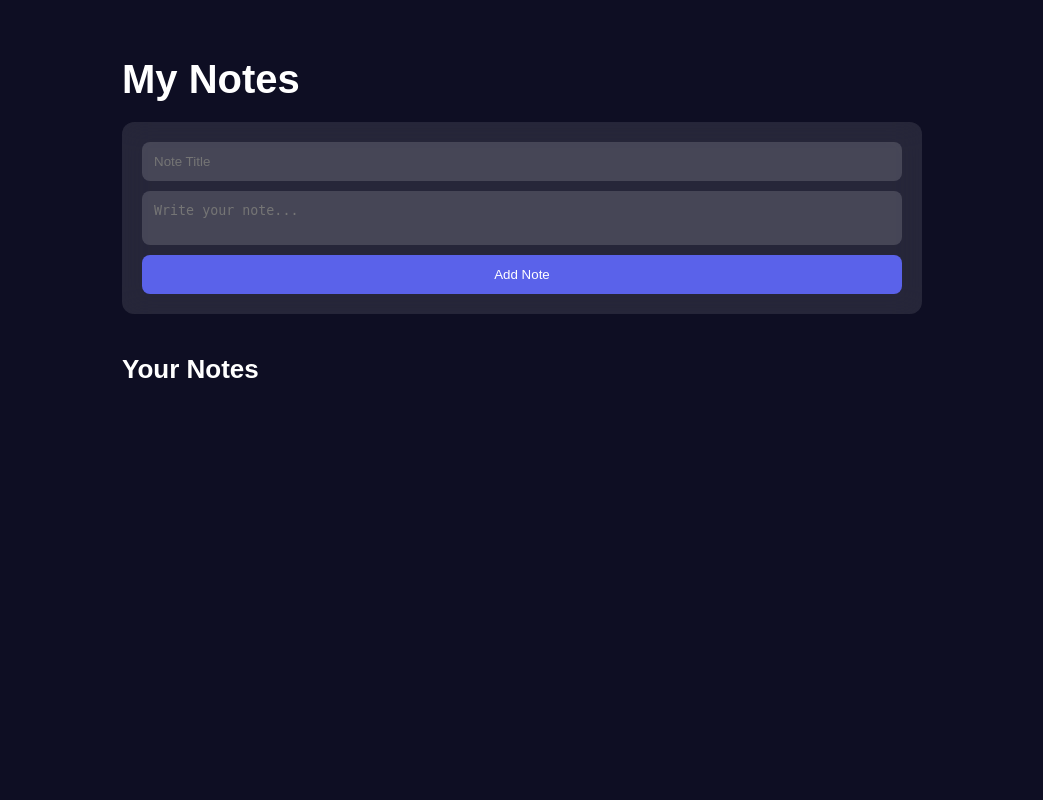
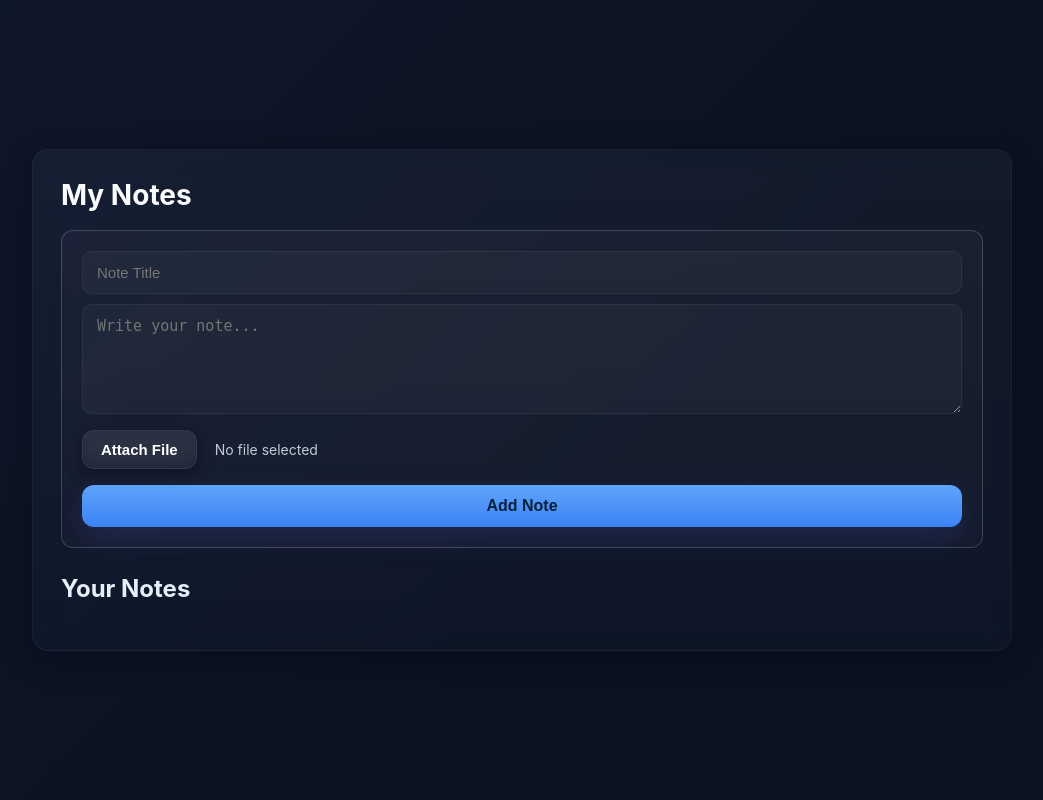
Before and after one commit to Saybrone/StudySphere, a FastAPI app: template templates/my_notes.html in a window 1280 px wide. Shown: the whole page, without its empty margins (118-1161 px from the left). Run offline with FastAPI, Linux system fonts and the light colour scheme; the template is opened without the code that fills it, so the values that code supplies are empty.

Commit message:
Added MyNotes Feature

```diff
--- a/app/main.py
+++ b/app/main.py
@@ -1,17 +1,21 @@
-from fastapi import FastAPI, Depends, HTTPException, Request, Form, Cookie
+from fastapi import FastAPI, Depends, HTTPException, Request, Form, Cookie, UploadFile, File
 from fastapi.responses import HTMLResponse,RedirectResponse
 from fastapi.staticfiles import StaticFiles
 from fastapi.middleware.cors import CORSMiddleware
 from fastapi.templating import Jinja2Templates
 from sqlalchemy.orm import Session
 from .database import SessionLocal, Base, engine
-from .models import User
+from .models import User, Note
 from datetime import datetime, timedelta
 from jose import jwt
 from passlib.context import CryptContext
 import hashlib
 import os
 from jose import JWTError, jwt
+from fastapi.staticfiles import StaticFiles
+import os
+
+
 app = FastAPI()
 
 app.add_middleware(
@@ -22,7 +26,11 @@ app.add_middleware(
     allow_headers=["*"],
 )
 app.mount("/static", StaticFiles(directory="static"), name="static")
+
 templates = Jinja2Templates(directory="templates")
+os.makedirs("uploads", exist_ok=True)
+
+app.mount("/uploads", StaticFiles(directory="uploads"), name="uploads")
 
 SECRET_KEY = os.getenv("SECRET_KEY")
 ALGORITHM = "HS256"
@@ -32,21 +40,34 @@ pwd_context = CryptContext(schemes=["argon2"], deprecated="auto")
 Base.metadata.create_all(bind=engine)
 
 
+def get_db():
+    db = SessionLocal()
+    try: yield db
+    finally: db.close()
+def get_current_user(
+    access_token: str = Cookie(None),
+    db: Session = Depends(get_db)
+):
+    if not access_token:
+        raise HTTPException(status_code=401, detail="Not authenticated")
 
-def get_current_user(token: str):
-    payload = jwt.decode(token, SECRET_KEY, algorithms=[ALGORITHM])
-    return payload.get("sub")
+    try:
+        payload = jwt.decode(access_token, SECRET_KEY, algorithms=[ALGORITHM])
+        email = payload.get("sub")
+    except:
+        raise HTTPException(status_code=401, detail="Invalid token")
+
+    user = db.query(User).filter(User.email == email).first()
+    if not user:
+        raise HTTPException(status_code=401, detail="User not found")
+
+    return user
 
 def safe_password(password: str) -> str:
     return hashlib.sha256(password.encode("utf-8")).hexdigest()
 
 
-def get_db():
-    db = SessionLocal()
-    try:
-        yield db
-    finally:
-        db.close()
+
 def create_access_token(data: dict):
     expire = datetime.utcnow() + timedelta(minutes=60)
     to_encode = data.copy()
@@ -56,7 +77,7 @@ def create_access_token(data: dict):
 
 @app.get("/", response_class=HTMLResponse)
 def read_root(request: Request):
-    return RedirectResponse("/dashboard")
+    return RedirectResponse("/login-page")
 
 @app.get("/login-page", response_class=HTMLResponse)
 def open_login_page(request: Request):
@@ -90,7 +111,7 @@ def signup(
     db.add(new_user)
     db.commit()
     db.refresh(new_user)
-    return RedirectResponse("/login-page")
+    return RedirectResponse("/login-page", status_code=303)
 
 @app.post("/login")
 def login(
@@ -117,13 +138,74 @@ def logout():
     return response
 
 @app.get("/dashboard", response_class=HTMLResponse)
-def dashboard(request: Request, access_token: str = Cookie(None)):
-    if not access_token:
-        return RedirectResponse("/login-page")
+def dashboard(request: Request, user=Depends(get_current_user)):
+    return templates.TemplateResponse(
+        "Dashboard.html",
+        {"request": request, "email": user.email}
+    )
 
-    try:
-        user_email = get_current_user(access_token)
-    except:
-        return RedirectResponse("/login-page")
 
-    return templates.TemplateResponse("Dashboard.html", {"request": request, "email": user_email})
+@app.get("/my-notes", response_class=HTMLResponse)
+def my_notes_page(request: Request, user=Depends(get_current_user), db: Session = Depends(get_db)):
+    notes = db.query(Note).filter(Note.user_id == user.id).all()
+    return templates.TemplateResponse(
+        "my_notes.html",
+        {"request": request, "email": user.email, "notes": notes}
+    )
+
+
+@app.post("/notes/create")
+async def create_note(
+    title: str = Form(...),
+    content: str = Form(...),
+    file: UploadFile = File(None),   # <--- Add this
+    user: User = Depends(get_current_user),
+    db: Session = Depends(get_db),
+):
+    file_path = None
+
+    if file:
+        upload_dir = "uploads"
+        os.makedirs(upload_dir, exist_ok=True)
+
+        file_path = f"{upload_dir}/{user.id}_{file.filename}"
+
+        with open(file_path, "wb") as buffer:
+            buffer.write(await file.read())
+
+    note = Note(
+        title=title,
+        content=content,
+        user_id=user.id,
+        file_path=file_path
+    )
+
+    db.add(note)
+    db.commit()
+
+    return RedirectResponse("/my-notes", status_code=303)
+
+@app.post("/notes/delete/{note_id}")
+def delete_note(
+    note_id: int,
+    user: User = Depends(get_current_user),
+    db: Session = Depends(get_db)
+):
+    note = db.query(Note).filter(
+        Note.id == note_id,
+        Note.user_id == user.id
+    ).first()
+
+    if not note:
+        raise HTTPException(status_code=404, detail="Note not found")
+    if note.file_path:
+        print(note.file_path)
+        file_full_path = note.file_path
+        if os.path.exists(file_full_path):
+            os.remove(file_full_path)
+            print("Ok")
+        else:
+            print("not Ok")
+    db.delete(note)
+    db.commit()
+    return RedirectResponse("/my-notes", status_code=303)
--- a/static/js/dashboard.js
+++ /dev/null
@@ -1 +0,0 @@
-console.log("Dashboard Loaded");
--- /dev/null
+++ b/static/mynotes.css
@@ -0,0 +1,270 @@
+/* ===========================
+   Glassmorphic My Notes - notes.css
+   =========================== */
+
+/* --- Page / Container --- */
+:root{
+  --glass-bg: rgba(255,255,255,0.10);
+  --glass-border: rgba(255,255,255,0.18);
+  --muted: #cbd5e1;
+  --accent: #60a5fa; /* blue */
+  --accent-2: #7ee787; /* green */
+  --danger: #ef4444;
+  --card-shadow: 0 8px 30px rgba(2,6,23,0.45);
+}
+
+* { box-sizing: border-box; }
+
+body{
+  margin:0;
+  min-height:100vh;
+  display:flex;
+  align-items:center;
+  justify-content:center;
+  font-family: Inter, system-ui, -apple-system, "Segoe UI", Roboto, "Helvetica Neue", Arial;
+  background: linear-gradient(135deg,#0f172a 0%, #0b1220 60%);
+  color: #e6eef8;
+  padding: 36px;
+}
+
+/* Centered card container */
+.container{
+  width: 96%;
+  max-width: 980px;
+  padding: 28px;
+  border-radius: 16px;
+  background: linear-gradient(180deg, rgba(255,255,255,0.04), rgba(255,255,255,0.02));
+  border: 1px solid rgba(255,255,255,0.04);
+  backdrop-filter: blur(12px) saturate(120%);
+  -webkit-backdrop-filter: blur(12px) saturate(120%);
+  box-shadow: var(--card-shadow);
+}
+
+/* Page title */
+.title{
+  margin: 0 0 18px 0;
+  font-size: 28px;
+  font-weight: 700;
+  text-align: left;
+  color: #f8fafc;
+}
+
+/* --- Note creation form --- */
+.note-form{
+  display:block;
+  width:100%;
+  padding: 20px;
+  border-radius: 12px;
+  background: linear-gradient(180deg, rgba(255,255,255,0.03), rgba(255,255,255,0.02));
+  border: 1px solid var(--glass-border);
+  margin-bottom: 26px;
+}
+
+/* Inputs */
+.note-form input[type="text"],
+.note-form textarea {
+  width:100%;
+  padding: 12px 14px;
+  border-radius: 10px;
+  border: 1px solid rgba(255,255,255,0.06);
+  background: rgba(255,255,255,0.03);
+  color: #e6eef8;
+  font-size: 15px;
+  outline: none;
+  transition: box-shadow .18s ease, transform .10s ease;
+}
+
+.note-form input[type="text"]:focus,
+.note-form textarea:focus{
+  box-shadow: 0 6px 22px rgba(96,165,250,0.12);
+  transform: translateY(-2px);
+  border-color: rgba(96,165,250,0.35);
+}
+
+/* textarea sizing */
+.note-form textarea{
+  min-height:110px;
+  resize: vertical;
+  margin-top:10px;
+}
+
+/* --- File row (browse & attach) --- */
+.file-row{
+  display:flex;
+  gap:12px;
+  align-items:center;
+  margin: 12px 0 16px 0;
+  flex-wrap:wrap;
+}
+
+/* hide real file input */
+input[type="file"]{
+  display:none;
+}
+
+/* glass button base */
+.glass-btn, .attach-btn {
+  appearance: none;
+  -webkit-appearance: none;
+  padding: 10px 18px;
+  border-radius: 12px;
+  cursor: pointer;
+  font-weight: 600;
+  font-size: 15px;
+  color: #ffffff;
+  background: linear-gradient(180deg, rgba(255,255,255,0.10), rgba(255,255,255,0.06));
+  border: 1px solid var(--glass-border);
+  backdrop-filter: blur(10px) saturate(110%);
+  -webkit-backdrop-filter: blur(10px) saturate(110%);
+  box-shadow: 0 4px 18px rgba(2,6,23,0.45);
+  transition: transform .16s ease, box-shadow .16s ease, background .16s ease;
+}
+
+/* hover */
+.glass-btn:hover, .attach-btn:hover{
+  transform: translateY(-3px);
+  background: linear-gradient(180deg, rgba(255,255,255,0.14), rgba(255,255,255,0.07));
+  box-shadow: 0 10px 28px rgba(2,6,23,0.55);
+}
+
+/* subtle accent for primary browse */
+.glass-btn{
+  border-image: linear-gradient(90deg, rgba(96,165,250,0.6), rgba(124,58,237,0.45)) 1;
+}
+
+/* attach button variant (slightly green) */
+.attach-btn{
+  background: linear-gradient(180deg, rgba(255,255,255,0.06), rgba(255,255,255,0.03));
+  border: 1px solid rgba(255,255,255,0.07);
+}
+
+/* file name label */
+#file-name, .file-name {
+  color: var(--muted);
+  font-size: 14px;
+  margin-left: 6px;
+  user-select: none;
+  opacity: 0.95;
+}
+
+/* small helper: hide long filename overflow */
+.file-name{
+  max-width: 52ch;
+  white-space: nowrap;
+  overflow: hidden;
+  text-overflow: ellipsis;
+}
+
+/* --- Submit / Upload button --- */
+.upload-btn{
+  display:block;
+  width:100%;
+  margin-top: 10px;
+  padding: 12px 14px;
+  border-radius: 12px;
+  font-size: 16px;
+  font-weight: 700;
+  color: #07203b;
+  background: linear-gradient(180deg, var(--accent), #3b82f6);
+  border: none;
+  cursor: pointer;
+  box-shadow: 0 10px 30px rgba(99,102,241,0.18);
+  transition: transform .16s ease, box-shadow .16s ease;
+}
+
+.upload-btn:hover{
+  transform: translateY(-3px);
+  box-shadow: 0 14px 36px rgba(59,130,246,0.22);
+}
+
+/* --- Notes grid / cards --- */
+.notes-grid{
+  display:grid;
+  grid-template-columns: repeat(auto-fill, minmax(260px, 1fr));
+  gap: 18px;
+}
+
+/* single card */
+.note-card{
+  padding: 16px;
+  border-radius: 12px;
+  background: linear-gradient(180deg, rgba(255,255,255,0.03), rgba(255,255,255,0.02));
+  border: 1px solid rgba(255,255,255,0.04);
+  backdrop-filter: blur(6px);
+  -webkit-backdrop-filter: blur(6px);
+  box-shadow: 0 8px 30px rgba(2,6,23,0.40);
+  display:flex;
+  flex-direction:column;
+  justify-content:space-between;
+  min-height: 150px;
+}
+
+/* card title and body */
+.note-card h3{
+  margin:0 0 10px 0;
+  font-size:18px;
+  color: #f1f5f9;
+}
+
+.note-card p{
+  margin:0 0 12px 0;
+  color: #cbd5e1;
+  font-size:14px;
+  line-height:1.45;
+  white-space: pre-wrap;
+}
+
+/* file link */
+.file-link{
+  display:inline-block;
+  text-decoration:none;
+  padding:8px 12px;
+  border-radius:10px;
+  background: linear-gradient(180deg, rgba(126,231,135,0.12), rgba(126,231,135,0.06));
+  color: #e6f9ea;
+  font-weight:600;
+  font-size:14px;
+  margin-bottom:10px;
+  border: 1px solid rgba(126,231,135,0.12);
+}
+
+/* delete button */
+.delete-btn{
+  background: linear-gradient(180deg, rgba(239,68,68,0.95), rgba(220,38,38,0.95));
+  color: #fff;
+  padding: 10px;
+  border-radius:10px;
+  border:none;
+  cursor:pointer;
+  font-weight:700;
+  margin-top:8px;
+  transition: transform .12s ease, box-shadow .12s ease;
+}
+
+.delete-btn:hover{
+  transform: translateY(-3px);
+  box-shadow: 0 8px 24px rgba(239,68,68,0.18);
+}
+
+/* small utility: action row inside card */
+.card-actions{
+  display:flex;
+  gap:10px;
+  margin-top:auto;
+  align-items:center;
+}
+
+/* responsive tweaks */
+@media (max-width: 720px){
+  .container{ padding:18px; }
+  .title{ font-size:22px; }
+  .notes-grid{ gap:12px; grid-template-columns: 1fr; }
+  .file-row{ gap:10px; }
+}
+
+/* accessibility focus outlines */
+.glass-btn:focus, .attach-btn:focus, .upload-btn:focus, .delete-btn:focus{
+  outline: 3px solid rgba(96,165,250,0.18);
+  outline-offset: 3px;
+  box-shadow: 0 8px 30px rgba(96,165,250,0.08);
+}
--- a/static/notes.css
+++ /dev/null
@@ -1,91 +0,0 @@
-body {
-    margin: 0;
-    font-family: sans-serif;
-    background: #0e0e23;
-    color: white;
-}
-
-.container {
-    max-width: 800px;
-    margin: auto;
-    padding: 30px;
-}
-
-.title {
-    font-size: 40px;
-    margin-bottom: 20px;
-    font-weight: 700;
-}
-
-.subtitle {
-    font-size: 26px;
-    margin-top: 40px;
-}
-
-.note-form {
-    background: rgba(255, 255, 255, 0.1);
-    padding: 20px;
-    border-radius: 12px;
-    backdrop-filter: blur(15px);
-    display: flex;
-    flex-direction: column;
-    gap: 10px;
-}
-
-.note-form input,
-.note-form textarea {
-    background: rgba(255, 255, 255, 0.15);
-    border: none;
-    padding: 12px;
-    border-radius: 8px;
-    color: white;
-    resize: none;
-}
-
-.note-form button {
-    padding: 12px;
-    background: #5a62ea;
-    border: none;
-    color: white;
-    border-radius: 8px;
-    cursor: pointer;
-    transition: 0.2s;
-}
-
-.note-form button:hover {
-    background: #767dff;
-}
-
-.notes-grid {
-    display: grid;
-    grid-template-columns: repeat(auto-fill, minmax(250px, 1fr));
-    gap: 20px;
-    margin-top: 20px;
-}
-
-.note-card {
-    background: rgba(255, 255, 255, 0.09);
-    border-radius: 14px;
-    padding: 20px;
-    backdrop-filter: blur(12px);
-    position: relative;
-}
-
-.note-card h3 {
-    margin: 0 0 10px;
-}
-
-.delete-btn {
-    background: #e74c3c;
-    border: none;
-    padding: 8px 12px;
-    border-radius: 8px;
-    color: white;
-    cursor: pointer;
-    margin-top: 10px;
-    transition: 0.2s;
-}
-
-.delete-btn:hover {
-    background: #ff6252;
-}
--- a/templates/Dashboard.html
+++ b/templates/Dashboard.html
@@ -16,7 +16,6 @@
         <nav class="nav">
             <a class="nav-item active" href="#">Dashboard</a>
             <a class="nav-item" href="/my-notes">My Notes</a>
-
             <a class="nav-item" href="#">AI Tools</a>
             <a class="nav-item" href="#">Search Notes</a>
             <a class="nav-item" href="#">Settings</a>
@@ -42,7 +41,7 @@
             <div class="card">
                 <h3>Quick Notes</h3>
                 <p>Create, organize and share your study notes.</p>
-                <button class="btn">Open</button>
+                <button class="btn" onclick="window.location.href='/my-notes'">Open</button>
             </div>
 
             <div class="card">
--- a/templates/my_notes.html
+++ b/templates/my_notes.html
@@ -4,35 +4,78 @@
     <meta charset="UTF-8">
     <meta name="viewport" content="width=device-width, initial-scale=1.0">
     <title>My Notes</title>
-    <link rel="stylesheet" href="{{ url_for('static', path='notes.css') }}">
+    <link rel="stylesheet" href="/static/mynotes.css">
 </head>
 <body>
 
 <div class="container">
+
     <h1 class="title">My Notes</h1>
 
-        <!-- Create Note Form -->
-        <form method="post" action="/notes/create" class="note-form">
+    <!-- CREATE NEW NOTE -->
+    <form method="post" action="/notes/create" enctype="multipart/form-data" class="note-form">
+
+        <!-- Title -->
         <input type="text" name="title" placeholder="Note Title" required>
+
+        <!-- Content -->
         <textarea name="content" placeholder="Write your note..." required></textarea>
-            <button type="submit">Add Note</button>
+
+        <!-- FILE ROW -->
+        <div class="file-row">
+            <input
+                type="file"
+                name="file"
+                id="fileInput"
+                hidden
+            >
+
+            <!-- Attach File Button -->
+            <button type="button" class="attach-btn" onclick="document.getElementById('fileInput').click();">
+                Attach File
+            </button>
+
+            <!-- Selected File Name -->
+            <span id="file-name" class="file-name">No file selected</span>
+        </div>
+
+        <!-- Add Note Button -->
+        <button type="submit" class="upload-btn">Add Note</button>
     </form>
 
+    <!-- NOTES LIST -->
     <h2 class="subtitle">Your Notes</h2>
 
     <div class="notes-grid">
         {% for note in notes %}
         <div class="note-card">
+
             <h3>{{ note.title }}</h3>
             <p>{{ note.content }}</p>
 
-                <form action="/notes/delete/{{ note.id }}" method="post">
+            {% if note.file_path %}
+                <a class="file-link" href="/{{ note.file_path }}" download>
+                    Download Attachment
+                </a>
+            {% endif %}
+
+            <form action="/notes/delete/{{ note.id }}" method="post" class="card-actions">
                 <button class="delete-btn">Delete</button>
             </form>
+
         </div>
         {% endfor %}
     </div>
+
 </div>
+
+<script>
+    // Update file name preview
+    document.getElementById("fileInput").addEventListener("change", function () {
+        const label = document.getElementById("file-name");
+        label.textContent = this.files.length ? this.files[0].name : "No file selected";
+    });
+</script>
 
 </body>
 </html>
```
Also changed, not shown: app/models.py (+12 -10 lines), uploads/1_Calculus1.png (added). Lines whose indentation alone changed are shown as unchanged.
